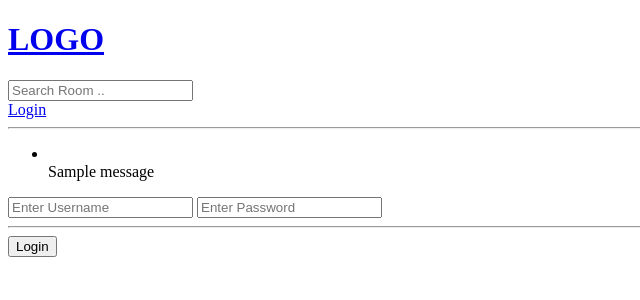
After one commit to HazemHamdy7/study_buddy, a Django app: page /login/ in a window 1280 px wide. The commit adds this page. Shown: the top 300 px of the page, without its empty margins (0-640 px from the left). Run offline with Django 4.2, Linux system fonts and the light colour scheme; tables that the repository leaves empty hold one stand-in row (values such as "Sample post"); one stand-in notice (Sample message) is shown.

Commit message:
login user

```diff
--- /dev/null
+++ b/base/templates/base/login_register.html
@@ -0,0 +1,26 @@
+<!DOCTYPE html>
+<html lang="en">
+  <head>
+    <meta charset="UTF-8" />
+    <meta name="viewport" content="width=device-width, initial-scale=1.0" />
+    <title>Document</title>
+  </head>
+
+  <body>
+    {% extends 'main.html' %} {% block content %}
+
+    <div>
+      <form method="POST" action="">
+        {% csrf_token %}
+        <label for="Username"></label>
+        <input type="username" name="username" placeholder="Enter Username" />
+
+        <label for="Password"></label>
+        <input type="password" name="password" placeholder="Enter Password" />
+        <hr />
+        <input type="submit" value="Login" />
+      </form>
+    </div>
+    {% endblock content %}
+  </body>
+</html>
--- a/base/urls.py
+++ b/base/urls.py
@@ -4,6 +4,7 @@ from . import views
 
 urlpatterns = [
     path('', views.home, name='home'),
+    path('login/', views.loginPage, name='login'),
     path('room/<str:pk>/', views.room, name='room'),
     path('create-room/', views.createRoom, name='create-room'),
     path('update-room/<str:pk>/', views.updateRoom, name='update-room'),
--- a/base/views.py
+++ b/base/views.py
@@ -1,20 +1,55 @@
 from django.shortcuts import render, redirect
+from django.contrib.auth.models import User
+from django.contrib.auth import authenticate, login, logout
+from django.contrib import messages
+from django.db.models import Q
 from .models import Room, Topic
 from . forms import RoomForm
 
 # Create your views here.
 
-rooms = [
-    {'id': 1, 'name': 'Lets Learn Python!'},
-    {'id': 2, 'name': 'Design with me !'},
-    {'id': 3, 'name': 'Frondend developers!'},
-]
+# rooms = [
+#     {'id': 1, 'name': 'Lets Learn Python!'},
+#     {'id': 2, 'name': 'Design with me !'},
+#     {'id': 3, 'name': 'Frondend developers!'},
+# ]
+
+
+def loginPage(request):
+    if request.method == 'POST':
+        username = request.POST.get('username')
+        password = request.POST.get('password')
+
+        try:
+            user = User.objects.get(username=username)
+        except:
+            messages.error(request, 'User does not exist')
+        user = authenticate(request, username=username, password=password)
+        if user is not None:
+            login(request, user)
+            return redirect('home')
+        else:
+            messages.error(request, 'Username Or Password does not exist')
+
+    context = {}
+    return render(request, 'base/login_register.html', context)
 
 
 def home(request):
-    rooms = Room.objects.all()
+    q = request.GET.get('q') if request.GET.get('q') != None else ''
+    rooms = Room.objects.filter(
+        Q(topic__name__icontains=q) |
+        Q(name__icontains=q) |
+        Q(description__icontains=q)
+    )
+
     topics = Topic.objects.all()
-    context = {'rooms': rooms, 'topics': topics}
+    room_count = rooms.count()
+    context = {
+        'rooms': rooms,
+        'topics': topics,
+        'room_count': room_count,
+    }
     return render(request, 'base/home.html', context)
 
 
--- a/templates/main.html
+++ b/templates/main.html
@@ -1,6 +1,5 @@
 <!DOCTYPE html>
 <html lang="en">
-
   <head>
     <meta charset="UTF-8" />
     <meta name="viewport" content="width=device-width, initial-scale=1.0" />
@@ -8,8 +7,16 @@
   </head>
 
   <body>
-  {% include 'navbar.html'%} {% block content %} {% endblock %}
+    {% include 'navbar.html'%}
 
+    {% if messages %}
+    <ul class="messages">
+      {% for message in messages %}
+          <li></li>{{ message }}</li>
+      {% endfor %}
+    </ul>
+    {% endif %}
+    {% block content %}
+    {% endblock %}
   </body>
-
 </html>
--- a/templates/navbar.html
+++ b/templates/navbar.html
@@ -5,10 +5,22 @@
     <meta name="viewport" content="width=device-width, initial-scale=1.0" />
     <title>Document</title>
   </head>
+
   <body>
     <a href="/">
       <h1>LOGO</h1>
     </a>
+
+    <form method="GET" action="{% url 'home' %}">
+      <input type="text" name="q" placeholder="Search Room .." />
+    </form>
+
+    {% if request.user.is_authenticated %}
+    <a href="">Logout</a>
+    {% else %}
+    <a href="{% url 'login' %}"> Login</a>
+    {% endif %}
+
     <hr />
   </body>
 </html>
```
Also changed, not shown: base/templates/base/home.html (+9 -10 lines), db.sqlite3. Lines whose indentation alone changed are shown as unchanged.
